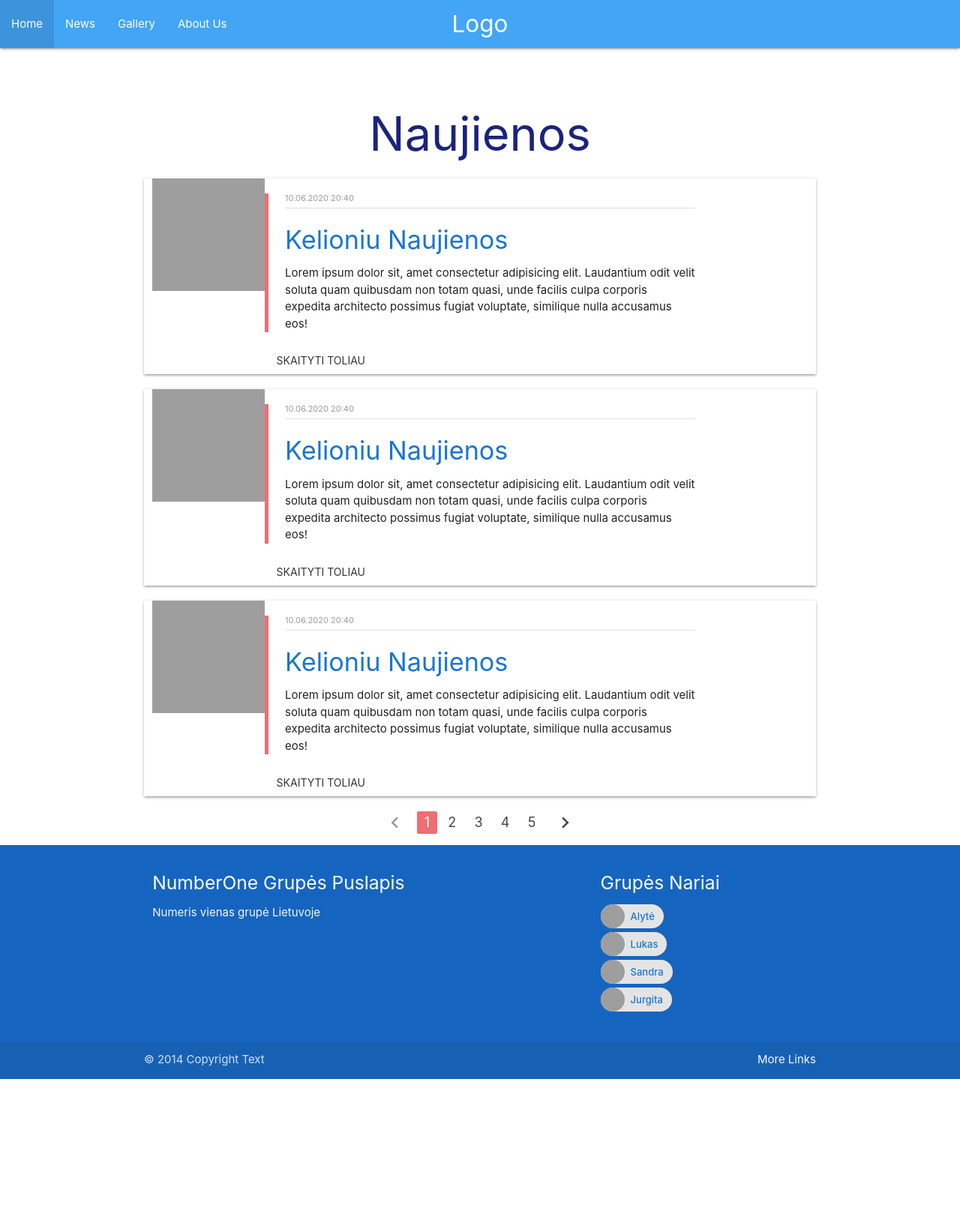
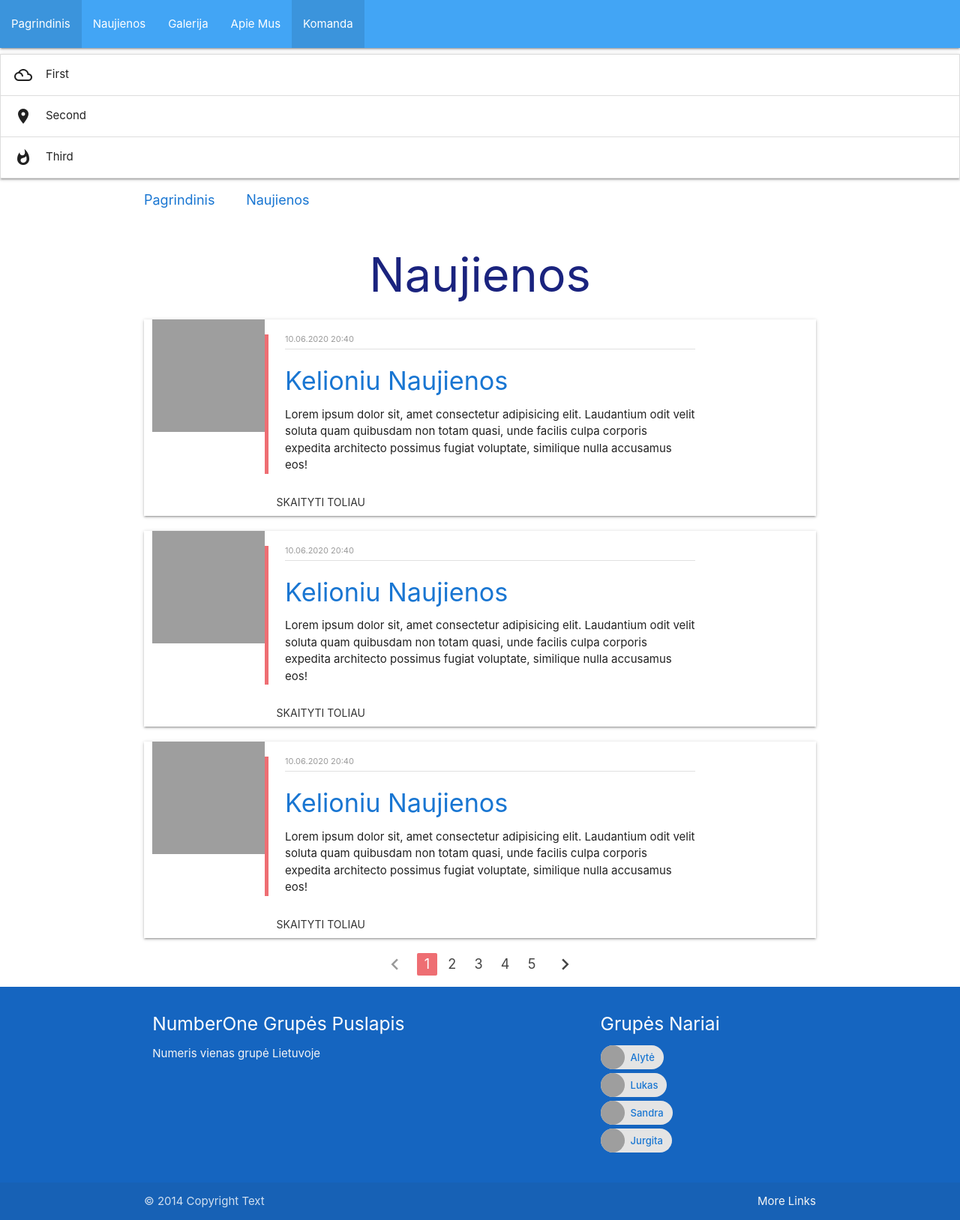
Before and after one commit to lunikas/numberOne, a PHP site: page /numberOne/news.php in a window 1280 px wide. Shown: the whole page at 75% size. Before the commit the page ends 1439 px from the top, so only its background shows below. Run offline with PHP 8.4, Linux system fonts and the light colour scheme; grey boxes are pictures that could not be loaded.

Commit message:
collapsible

```diff
--- a/header.php
+++ b/header.php
@@ -1,4 +1,3 @@
-
 <!DOCTYPE html>
 <html lang="en">
 
@@ -19,14 +18,31 @@
 
   <nav>
     <div class="nav-wrapper #42a5f5 blue lighten-1">
-      <a href="#!" class="brand-logo center">Logo</a>
+      <a href="#!" class="brand-logo center"></a>
       <ul class="left hide-on-med-and-down">
-        <li><a href="index.php">Home</a></li>
-        <li><a href="news.php">News</a></li>
-        <li><a href="gallery.php">Gallery</a></li>
-        <li><a href="about.php">About Us</a></li>
-        <!-- <li class="active"><a href="collapsible.html">JavaScript</a></li> -->
+        <li><a href="index.php">Pagrindinis</a></li>
+        <li><a href="news.php">Naujienos</a></li>
+        <li><a href="gallery.php">Galerija</a></li>
+        <li><a href="about.php">Apie Mus</a></li>
+        <li class="active"><a href="#collapsible"> Komanda</a></li>
       </ul>
     </div>
+
   </nav>
+
+
+  <ul class="collapsible" id="collapsible">
+    <li>
+      <div class="collapsible-header"><i class="material-icons">filter_drama</i>First</div>
+      <div class="collapsible-body"><span>Lorem ipsum dolor sit amet.</span></div>
+    </li>
+    <li>
+      <div class="collapsible-header"><i class="material-icons">place</i>Second</div>
+      <div class="collapsible-body"><span>Lorem ipsum dolor sit amet.</span></div>
+    </li>
+    <li>
+      <div class="collapsible-header"><i class="material-icons">whatshot</i>Third</div>
+      <div class="collapsible-body"><span>Lorem ipsum dolor sit amet.</span></div>
+    </li>
+  </ul>
   <!-- Čia pasikartojanti visuose puslapiuose viršutinė dalis -->
--- a/news.php
+++ b/news.php
@@ -8,10 +8,12 @@
 
     <div class="breadcrumb-wrapper">
         <div class="col s12">
-            <a href="index.php" class="tooltipped breadcrumb" data-tooltip="Grįžti į pradinį puslapį">Pagrindinis</a>
-            <a href="news.php" class="breadcrumb">Naujienos</a>
+            <a href="index.php" class="tooltipped breadcrumb blue-text text-darken-2" data-tooltip="Grįžti į pradinį puslapį">Pagrindinis</a>
+            <a href="news.php" class="breadcrumb blue-text text-darken-2">Naujienos</a>
         </div>
     </div>
+
+
 
     <h1 class="center news">Naujienos</h1>
 
--- a/scripts/script.js
+++ b/scripts/script.js
@@ -5,6 +5,11 @@
 document.addEventListener('DOMContentLoaded', function() {
   var elems = document.querySelectorAll('.modal');
   var instances = M.Modal.init(elems);
+});
+
+document.addEventListener('DOMContentLoaded', function() {
+  var elems = document.querySelectorAll('.collapsible');
+  var instances = M.Collapsible.init(elems);
 });
 
 
```
Lines whose indentation alone changed are shown as unchanged.
